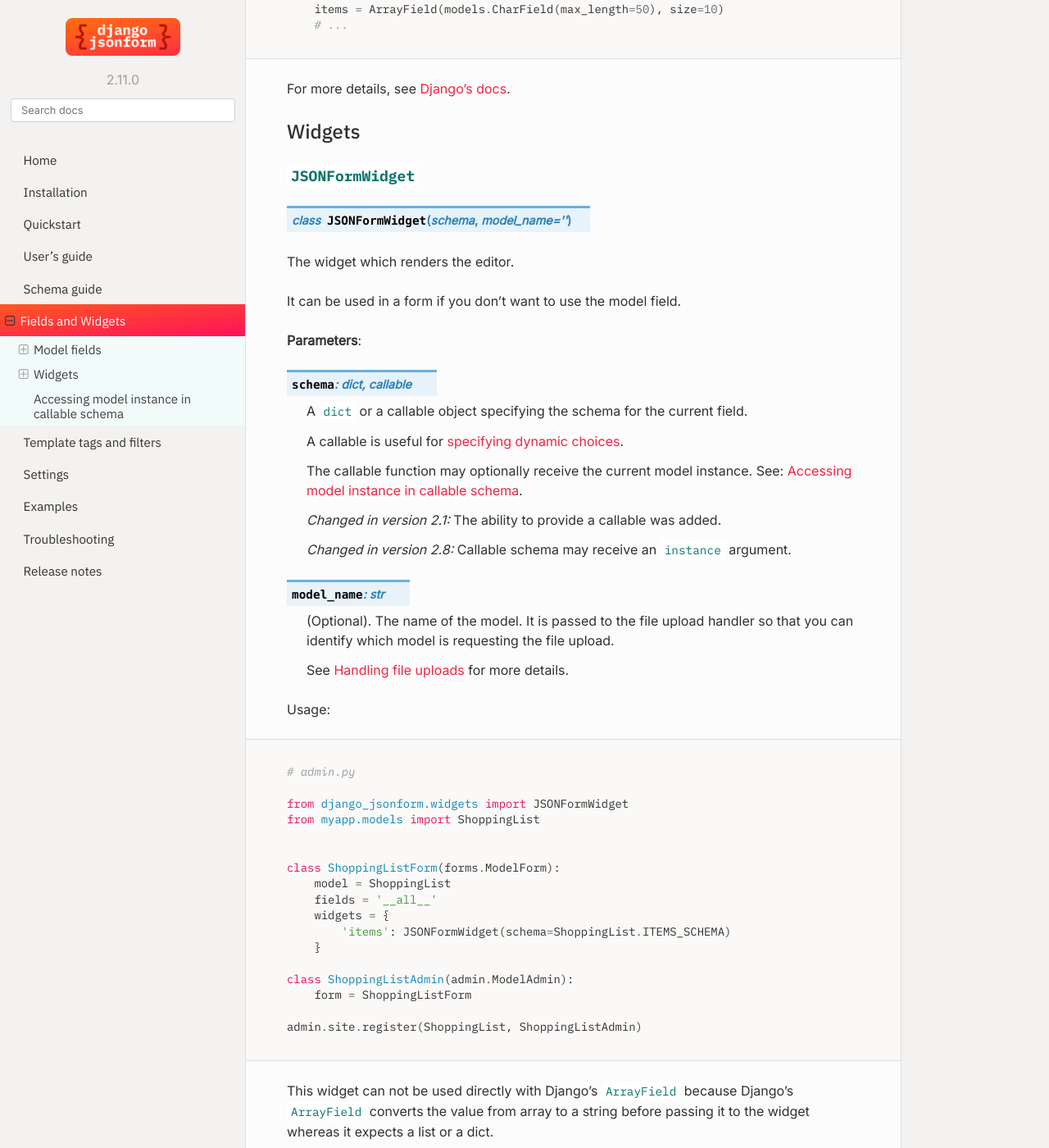
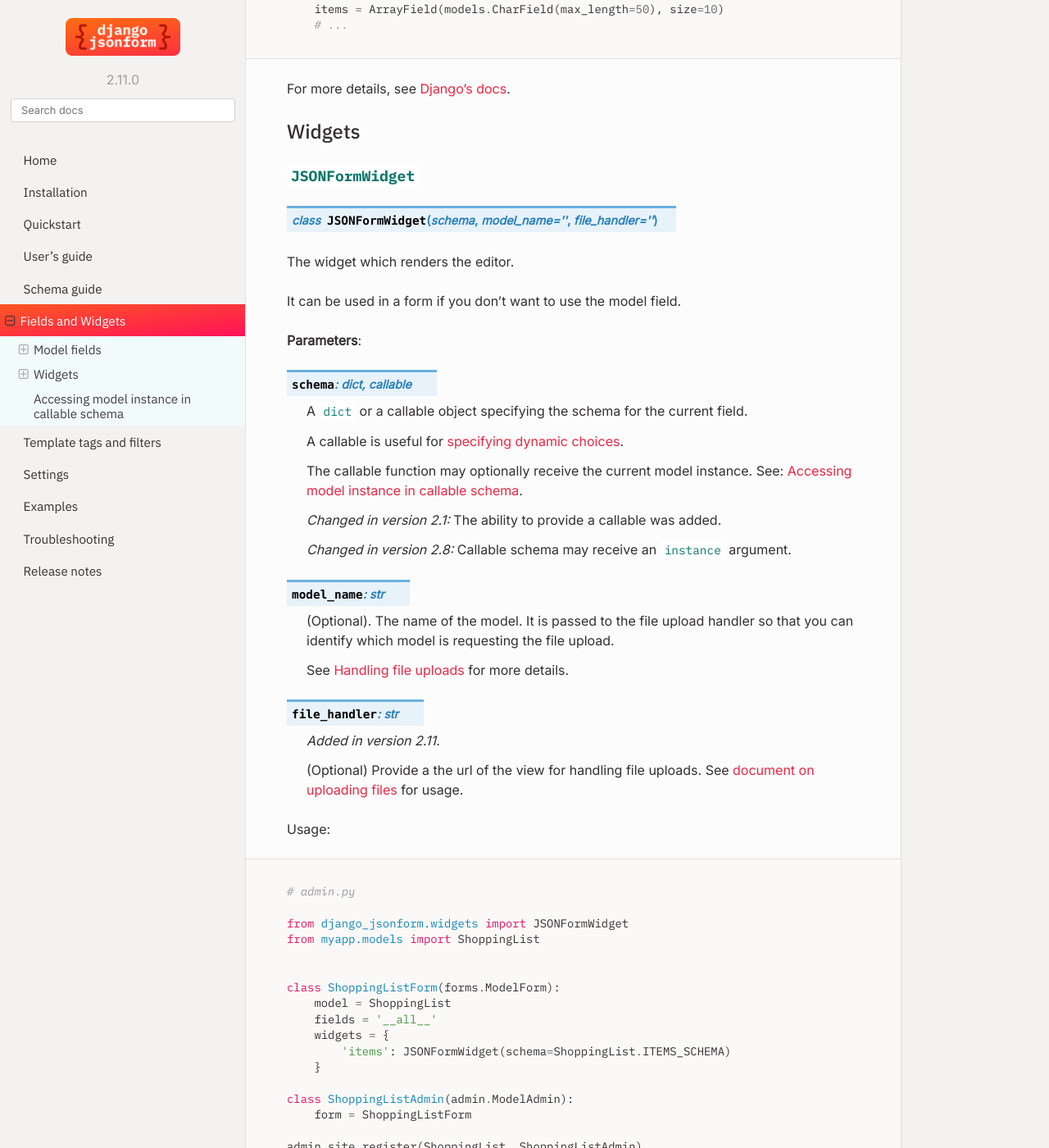
Before and after one commit to bhch/django-jsonform, a Sphinx documentation site: the page built from docs/fields-and-widgets.rst, in a window 1280 px wide and 1400 px high, scrolled down 2488 px. Shown: the whole window at 82% size. Built offline with Sphinx 7.4.7 and the Read the Docs theme 2.0.0, drawn with Linux system fonts in a browser that asks for light colours.

Commit message:
Update docs; fix mistakes

```diff
--- a/docs/fields-and-widgets.rst
+++ b/docs/fields-and-widgets.rst
@@ -73,7 +73,7 @@
             items = JSONField(schema=..., pre_save_hook=pre_save_hook)
 
 .. attribute:: file_handler
-    :type: callable
+    :type: str
 
     .. versionadded:: 2.11
 
@@ -140,7 +140,7 @@
 ``JSONFormWidget``
 ~~~~~~~~~~~~~~~~~~
 
-.. class:: JSONFormWidget(schema, model_name='')
+.. class:: JSONFormWidget(schema, model_name='', file_handler='')
 
 The widget which renders the editor.
 
@@ -171,6 +171,14 @@
     so that you can identify which model is requesting the file upload.
 
     See :ref:`Handling file uploads` for more details.
+
+.. attribute:: file_handler
+    :type: str
+
+    .. versionadded:: 2.11
+
+    (Optional) Provide a the url of the view for handling file uploads. See :ref:`document
+    on uploading files <file url>` for usage.
 
 Usage:
 
```
Also changed, not shown: docs/guide/javascript.rst (+11 -9 lines).
